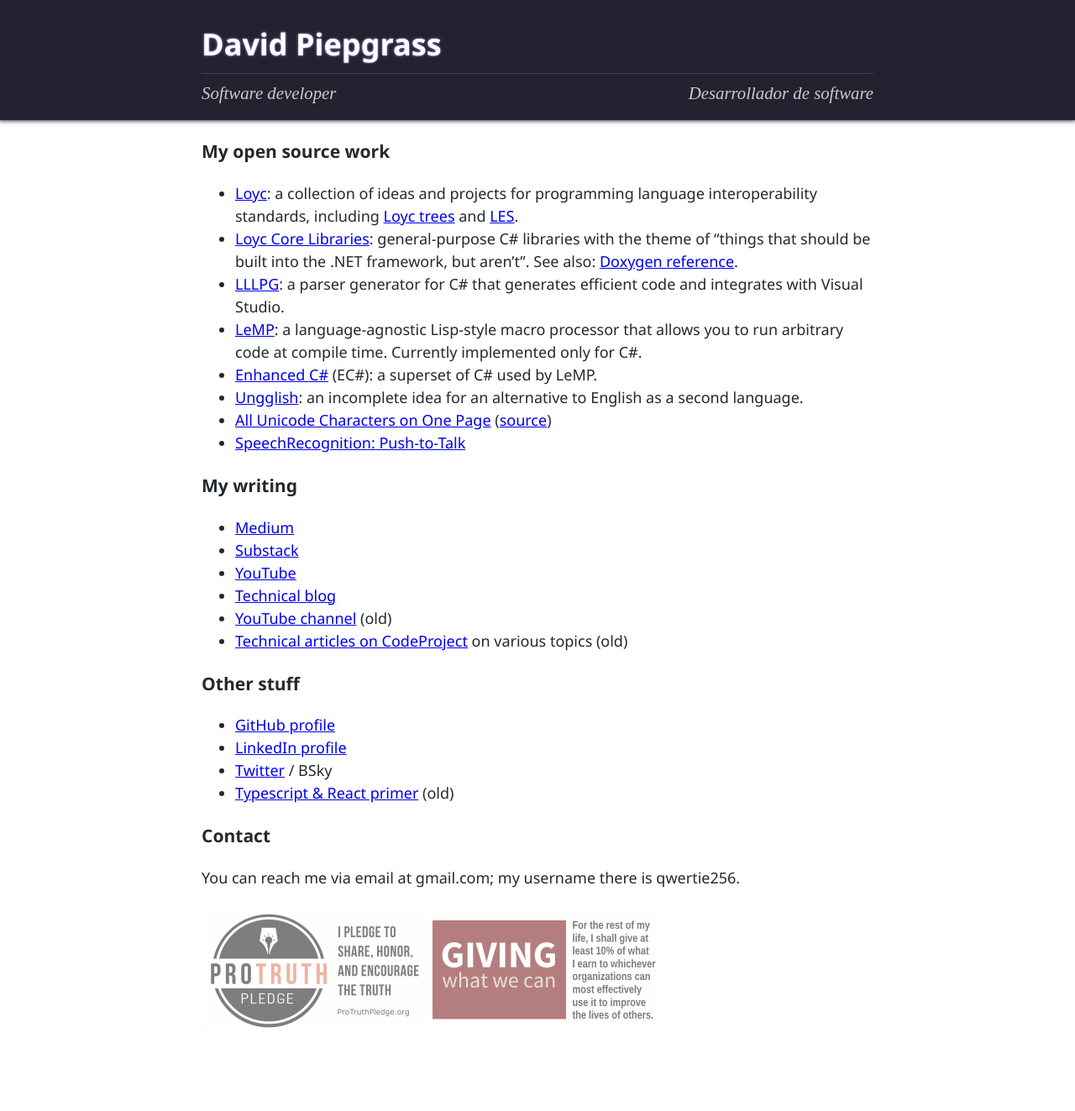
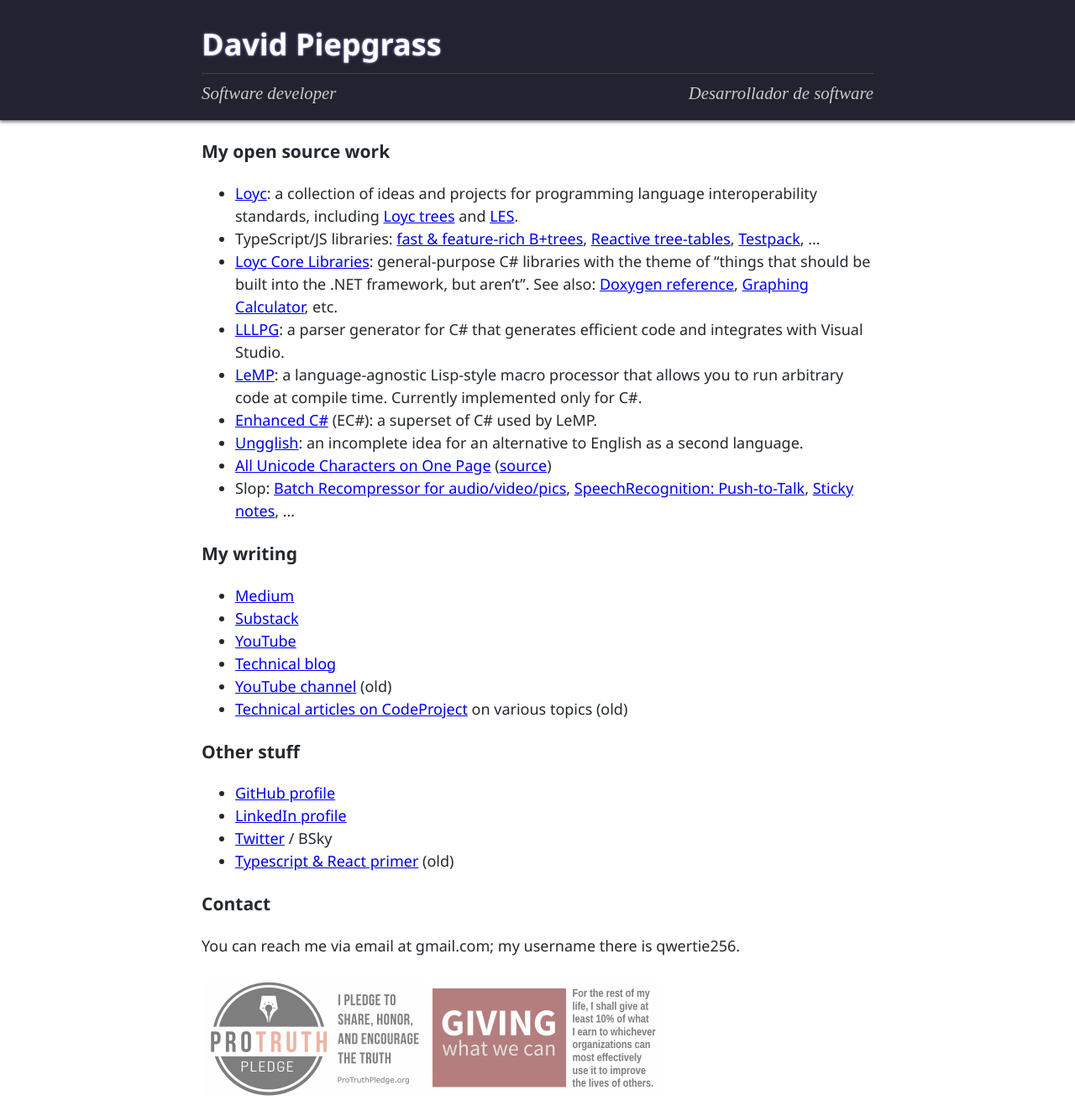
Before and after one commit to qwertie/home, a Jekyll site: the page built from index.md, in a window 1280 px wide. Shown: the whole page at 84% size. Built offline with Jekyll 4.4.1, drawn with Linux system fonts in a browser that asks for light colours; before the commit the page ends 1242 px from its top, so only the background shows below that.

Commit message:
Edit main page

```diff
--- a/index.md
+++ b/index.md
@@ -8,13 +8,14 @@ layout: home
 ### My open source work ###
 
 - [Loyc](http://loyc.net): a collection of ideas and projects for programming language interoperability standards, including [Loyc trees](http://loyc.net/loyc-trees) and [LES](http://loyc.net/les).
-- [Loyc Core Libraries](http://core.loyc.net): general-purpose C# libraries with the theme of "things that should be built into the .NET framework, but aren’t". See also: [Doxygen reference](http://ecsharp.net/doc/code/).
+- TypeScript/JS libraries: [fast & feature-rich B+trees](https://www.npmjs.com/package/sorted-btree), [Reactive tree-tables](https://qwertie.github.io/rx-datatable/), [Testpack](https://www.npmjs.com/package/testpack-cli), ...
+- [Loyc Core Libraries](http://core.loyc.net): general-purpose C# libraries with the theme of "things that should be built into the .NET framework, but aren’t". See also: [Doxygen reference](http://ecsharp.net/doc/code/), [Graphing Calculator](https://github.com/qwertie/GraphingCalculator), etc.
 - [LLLPG](http://ecsharp.net/lllpg/): a parser generator for C# that generates efficient code and integrates with Visual Studio.
 - [LeMP](http://ecsharp.net/lemp/): a language-agnostic Lisp-style macro processor that allows you to run arbitrary code at compile time. Currently implemented only for C#.
 - [Enhanced C#](http://ecsharp.net) (EC#): a superset of C# used by LeMP.
 - [Ungglish](http://ungglish.loyc.net): an incomplete idea for an alternative to English as a second language.
 - [All Unicode Characters on One Page](/misc/CharCategories.html) ([source](https://github.com/qwertie/ecsharp/blob/master/Core/Loyc.Syntax/Lexing/CharCategory.ecs))
-- [SpeechRecognition: Push-to-Talk](https://qwertie.github.io/push2talk/)
+- Slop: [Batch Recompressor for audio/video/pics](https://github.com/qwertie/batch-recompressor), [SpeechRecognition: Push-to-Talk](https://qwertie.github.io/push2talk/), [Sticky notes](https://github.com/qwertie/Stickies), ...
 
 ### My writing ###
 
```
